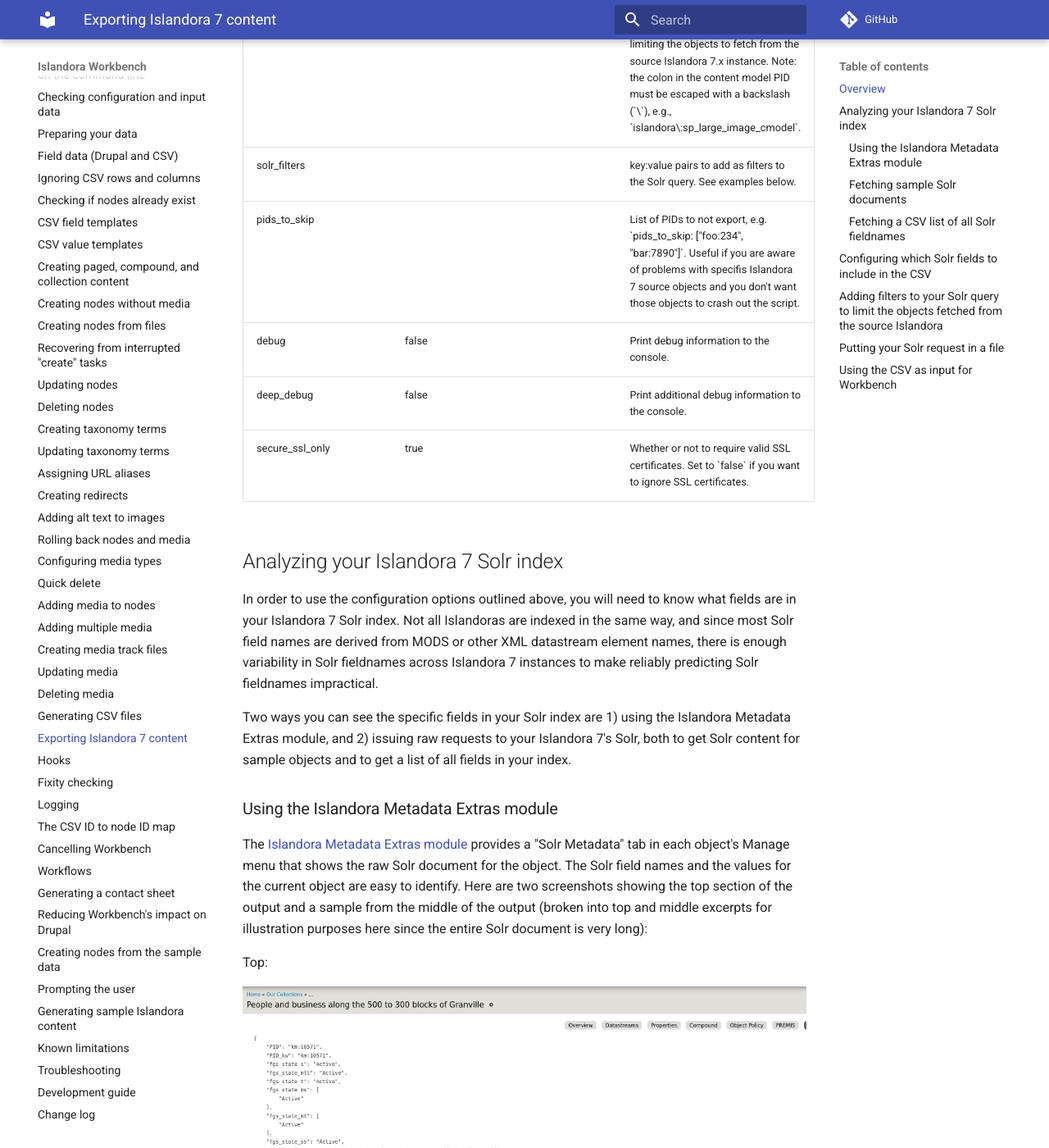
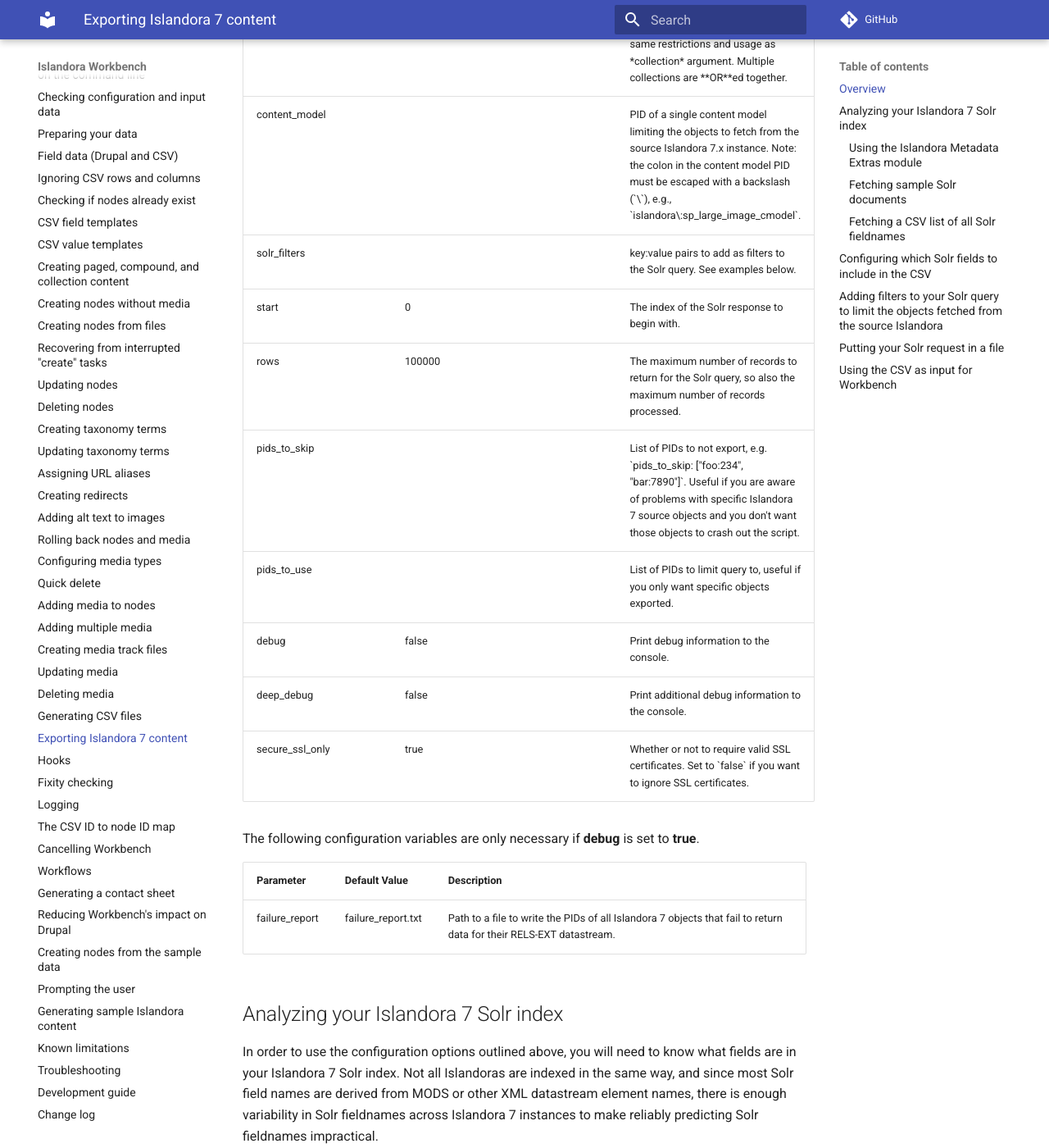
Before and after one commit to mjordan/islandora_workbench_docs, an MkDocs documentation site: the page built from docs/exporting_islandora_7_content.md, in a window 1280 px wide and 1400 px high, scrolled down 2005 px. Shown: the whole window at 82% size. Built offline with MkDocs 1.6.1 and Material for MkDocs 9.7.7, drawn with Linux system fonts in a browser that asks for light colours; comment, search, counter and statistics services are not loaded.

Commit message:
Fix incorrect defaults and add in missing configuration parameters

```diff
--- a/docs/exporting_islandora_7_content.md
+++ b/docs/exporting_islandora_7_content.md
@@ -49,12 +49,12 @@
     </tr>
     <tr>
         <td>fetch_files</td>
-        <td>true</td>
+        <td>false</td>
         <td>Whether or not to fetch and save the datastream files from the source Islandora 7.x instance.</td>
     </tr>
     <tr>
         <td>get_file_uri</td>
-        <td>false</td>
+        <td>true</td>
         <td>Whether or not to write datastream file URLs to the CSV file instead of fetching the files. One of `get_file_uri` or `fetch_files` can be set  to `true`, but not both.</td>
     </tr>
     <tr>
@@ -101,6 +101,11 @@
         <td>PID of a single collection limiting the objects to fetch from the source Islandora 7.x instance. Only matches objects that have the specified collection as their immediate parent. For recursive collection membership, add `ancestors_ms` as a `solr_filter`, as documented below. Note: the colon in the collection PID must be escaped with a backslash (`\`), e.g., `cartoons\:collection`.</td>
     </tr>
     <tr>
+      <td>collections</td>
+      <td></td>
+      <td>PIDs of multiple collections, has same restrictions and usage as *collection* argument. Multiple collections are **OR**ed together.</td>
+    </tr>
+    <tr>
         <td>content_model</td>
         <td></td>
         <td>PID of a single content model limiting the objects to fetch from the source Islandora 7.x instance. Note: the colon in the content model PID must be escaped with a backslash (`\`), e.g., `islandora\:sp_large_image_cmodel`.</td>
@@ -111,9 +116,24 @@
         <td>key:value pairs to add as filters to the Solr query. See examples below.</td>
     </tr>
     <tr>
+      <td>start</td>
+      <td>0</td>
+      <td>The index of the Solr response to begin with.</td>
+    </tr>
+    <tr>
+      <td>rows</td>
+      <td>100000</td>
+      <td>The maximum number of records to return for the Solr query, so also the maximum number of records processed.</td>
+    </tr>
+    <tr>
         <td>pids_to_skip</td>
         <td></td>
-        <td>List of PIDs to not export, e.g. `pids_to_skip: ["foo:234", "bar:7890"]`. Useful if you are aware of problems with specifis Islandora 7 source objects and you don't want those objects to crash out the script.</td>
+        <td>List of PIDs to not export, e.g. `pids_to_skip: ["foo:234", "bar:7890"]`. Useful if you are aware of problems with specific Islandora 7 source objects and you don't want those objects to crash out the script.</td>
+    </tr>
+    <tr>
+      <td>pids_to_use</td>
+      <td></td>
+      <td>List of PIDs to limit query to, useful if you only want specific objects exported.</td>
     </tr>
     <tr>
         <td>debug</td>
@@ -130,6 +150,21 @@
         <td>true</td>
         <td>Whether or not to require valid SSL certificates. Set to `false` if you want to ignore SSL certificates.</td>
     </tr>
+</table>
+
+The following configuration variables are only necessary if **debug** is set to **true**.
+
+<table>
+  <tr>
+    <th>Parameter</th>
+    <th>Default Value</th>
+    <th>Description</th>
+  </tr>
+  <tr>
+    <td>failure_report</td>
+    <td>failure_report.txt</td>
+    <td>Path to a file to write the PIDs of all Islandora 7 objects that fail to return data for their RELS-EXT datastream.</td>
+  </tr>
 </table>
 
 ## Analyzing your Islandora 7 Solr index
```
